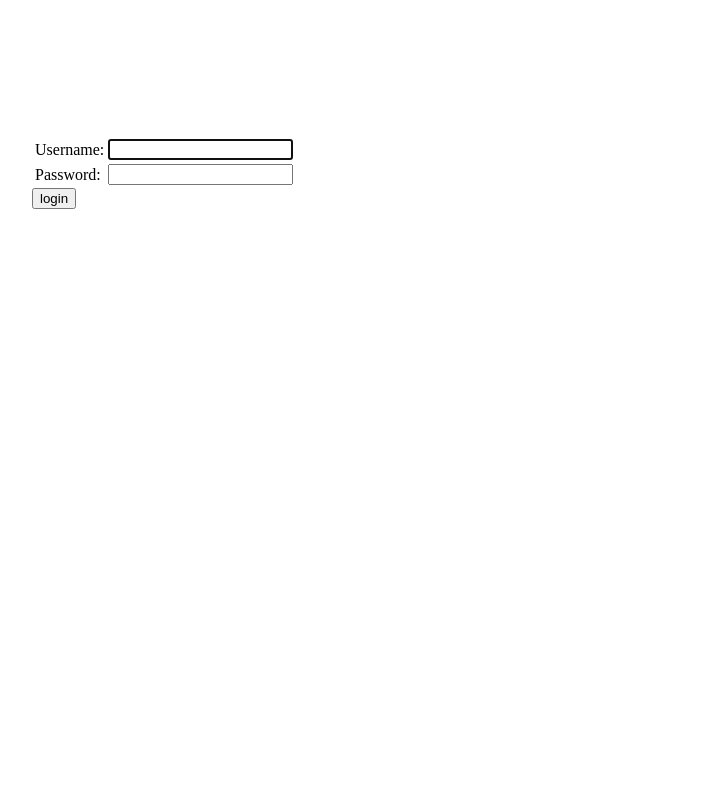
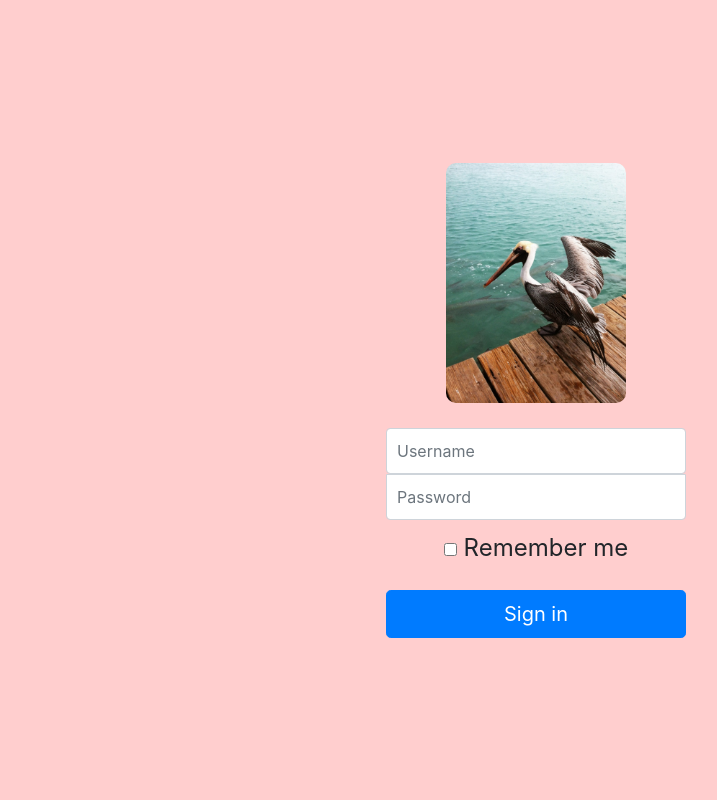
Before and after one commit to dscim/askyourprof, a Django app: page /login/ in a window 1280 px wide. Shown: the whole page, without its empty margins (104-821 px from the left). Run offline with Django 3.2, Linux system fonts and the light colour scheme; some libraries are stand-ins or nearby versions.

Commit message:
added style to login and updatet home

```diff
--- a/askyourprof/urls.py
+++ b/askyourprof/urls.py
@@ -22,7 +22,7 @@ from django.contrib.auth import views as auth_views
 urlpatterns = [
     path('admin/', admin.site.urls),
     path('', melon_views.home, name='home'),
-    path('login/', auth_views.LoginView.as_view(), name='login'),
+    path('login/', auth_views.LoginView.as_view(template_name='registration/sign-in.html'), name='login'),
     path('logout/', auth_views.LogoutView.as_view(), name='logout'),
     path('student/', melon_views.studpage, name='studpage'),
     path('professor/', melon_views.profpage, name='profpage'),
--- a/static/melon/css/cover.css
+++ b/static/melon/css/cover.css
@@ -13,8 +13,8 @@ a:hover {
 .btn-secondary,
 .btn-secondary:hover,
 .btn-secondary:focus {
-  color: #333;
-  text-shadow: none; /* Prevent inheritance from `body` */
+  color: rgb(110, 110, 109);
+  text-shadow: none;
   background-color: #fff;
   border: .05rem solid #fff;
 }
@@ -27,7 +27,7 @@ a:hover {
 html,
 body {
   height: 100%;
-  background-color: #333;
+  background-color: #B89AFE;
 }
 
 body {
--- /dev/null
+++ b/static/registration/css/signin.css
@@ -0,0 +1,50 @@
+html,
+body {
+  height: 100%;
+}
+
+body {
+  display: -ms-flexbox;
+  display: flex;
+  -ms-flex-align: center;
+  align-items: center;
+  padding-top: 40px;
+  padding-bottom: 40px;
+  background-color: #FFCECE;
+  font-size: 150%;
+}
+
+.roundrect {
+  border-radius: 10px;
+  margin-bottom: 25px
+}
+
+.form-signin {
+  width: 100%;
+  max-width: 330px;
+  padding: 15px;
+  margin: auto;
+}
+.form-signin .checkbox {
+  font-weight: 400;
+}
+.form-signin .form-control {
+  position: relative;
+  box-sizing: border-box;
+  height: auto;
+  padding: 10px;
+  font-size: 16px;
+}
+.form-signin .form-control:focus {
+  z-index: 2;
+}
+.form-signin input[type="email"] {
+  margin-bottom: -1px;
+  border-bottom-right-radius: 0;
+  border-bottom-left-radius: 0;
+}
+.form-signin input[type="password"] {
+  margin-bottom: 10px;
+  border-top-left-radius: 0;
+  border-top-right-radius: 0;
+}
--- /dev/null
+++ b/templates/registration/sign-in.html
@@ -0,0 +1,49 @@
+{% load static %}
+
+<!doctype html>
+<html lang="en">
+  <head>
+    <meta charset="utf-8">
+    <meta name="viewport" content="width=device-width, initial-scale=1, shrink-to-fit=no">
+    <meta name="description" content="">
+    <meta name="author" content="">
+
+    <title>Sign in</title>
+
+    <!-- Bootstrap core CSS -->
+    <link href="{% static 'melon/css/bootstrap.min.css' %}" rel="stylesheet">
+
+    <!-- Custom styles for this template -->
+    <link href="{% static 'registration/css/signin.css' %}" rel="stylesheet">
+  </head>
+
+  <body class="text-center">
+    <form class="form-signin" method="POST" action="{% url 'login' %}">
+      {% csrf_token %}
+
+      {% if next %}
+        {% if user.is_authenticated %}
+        <p>Your account doesn't have access to this page. To proceed,
+        please login with an account that has access.</p>
+        {% else %}
+        <p>Please login to see this page.</p>
+        {% endif %}
+      {% endif %}
+
+      <img class="roundrect" src="{% static 'melon/images/pelican.jpg' %}" alt="" height="240">
+
+      <label class="sr-only" for="uname">Username</label>
+      <input class="form-control" type="text" placeholder="Username" id="username" name="username" required>
+      <label class="sr-only" for="psw">Password</label>
+      <input class="form-control" type="password" placeholder="Password" id="password" name="password" required>
+
+      <div class="checkbox mb-3">
+      <label>
+        <input type="checkbox" value="remember-me"> Remember me
+      </label>
+      </div>
+      <button class="btn btn-lg btn-primary btn-block" type="submit" value="login">Sign in</button>
+      <input type="hidden" name="next" value="{{ next }}" />
+    </form>
+  </body>
+</html>
```
Also changed, not shown: templates/melon/base.html (+2 -5 lines), db.sqlite3.
